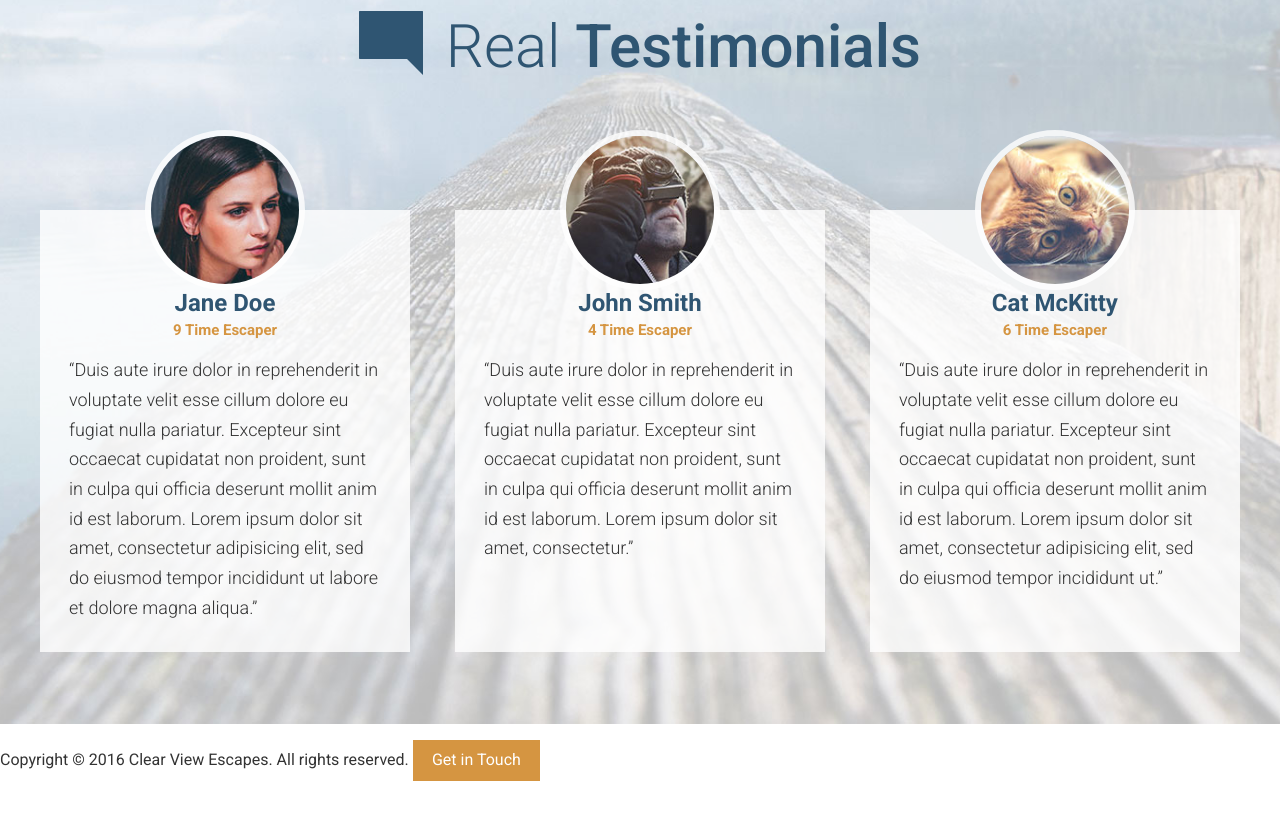
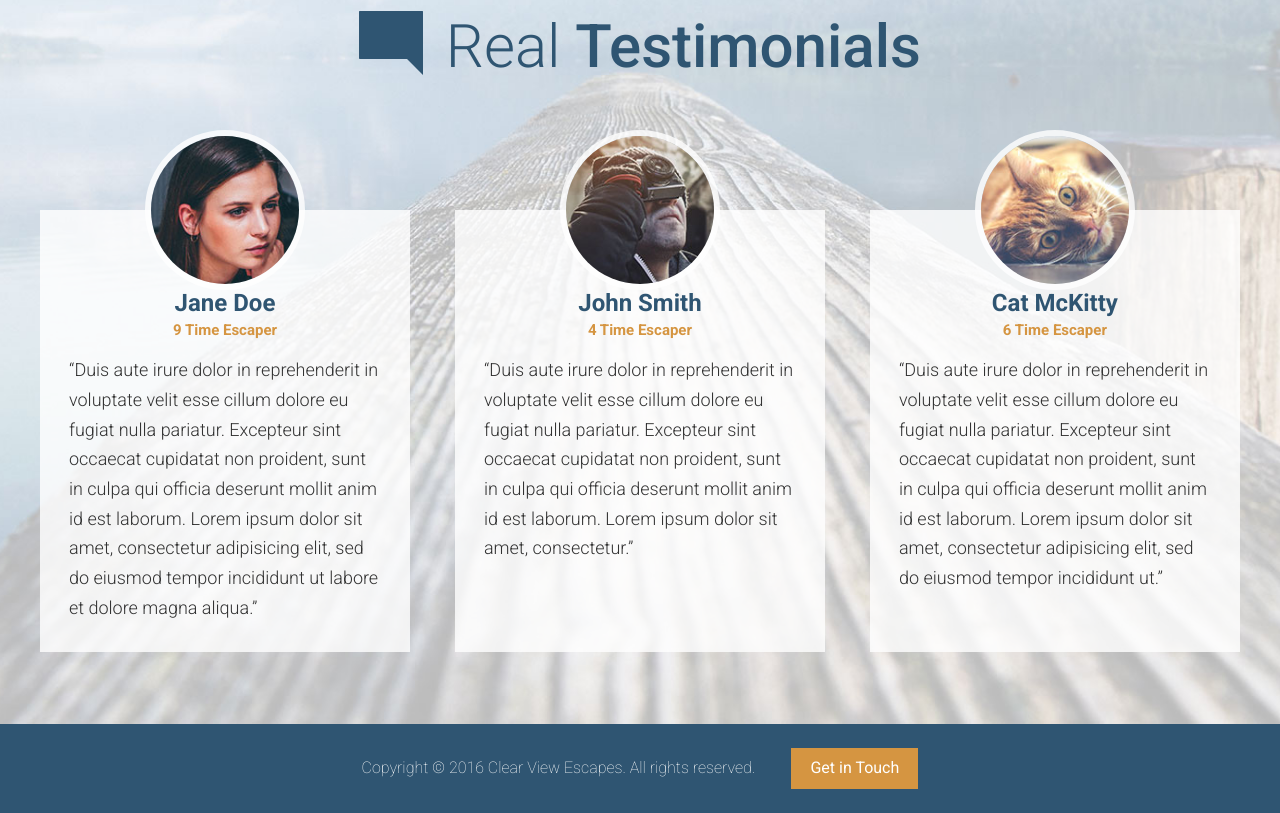
Before and after one commit to MarosAware/travel2, a website: page app/index.html in a window 1280 px wide. Shown: the part 3153-3966 px from the top of the page. Before the commit the page ends 3934 px from the top, so only its background shows below. Drawn offline with Linux system fonts and the light colour scheme.

Commit message:
Completed footer.

```diff
--- /dev/null
+++ b/app/assets/styles/modules/_site-footer.css
@@ -0,0 +1,18 @@
+.site-footer {
+	background-color:$mainBlue;
+	color:#FFF;
+	padding: .5rem 0;
+	text-align:center;
+
+	&__text {
+		display:block;
+		margin-bottom:.7rem;
+		font-weight:200;
+
+		@mixin atMedium {
+			display:inline;
+			margin-bottom:0;
+			margin-right:2rem;
+		}
+	}
+}
--- a/app/assets/styles/styles.css
+++ b/app/assets/styles/styles.css
@@ -13,3 +13,4 @@
 @import "modules/_feature-item";
 @import "modules/_testimonial";
 @import "modules/_sprite";
+@import "modules/_site-footer";
--- a/app/index.html
+++ b/app/index.html
@@ -153,8 +153,10 @@
 </div>
 </div>
 
-  <footer>
-    <p>Copyright &copy; 2016 Clear View Escapes. All rights reserved. <a href="#" class="btn btn--orange">Get in Touch</a></p>
+  <footer class="site-footer">
+    <div class="wrapper">
+    <p><span class="site-footer__text">Copyright &copy; 2016 Clear View Escapes. All rights reserved.</span> <a href="#" class="btn btn--orange">Get in Touch</a></p>
+    </div>
   </footer>
 </body>
 </html>
--- a/app/temp/styles/styles.css
+++ b/app/temp/styles/styles.css
@@ -1081,3 +1081,25 @@ Instead edit gulp/templates/sprite */
 	height:42px;
 	background-position:36.69752421959096% 45.792307692307695%;
 }
+
+.site-footer {
+	background-color:#2f5572;
+	color:#FFF;
+	padding: .5rem 0;
+	text-align:center;
+}
+
+.site-footer__text {
+  display:block;
+  margin-bottom:.7rem;
+  font-weight:200;
+}
+
+@media(min-width: 800px) {
+
+  .site-footer__text {
+    display: inline;
+    margin-bottom: 0;
+    margin-right: 2rem;
+  }
+}
```
